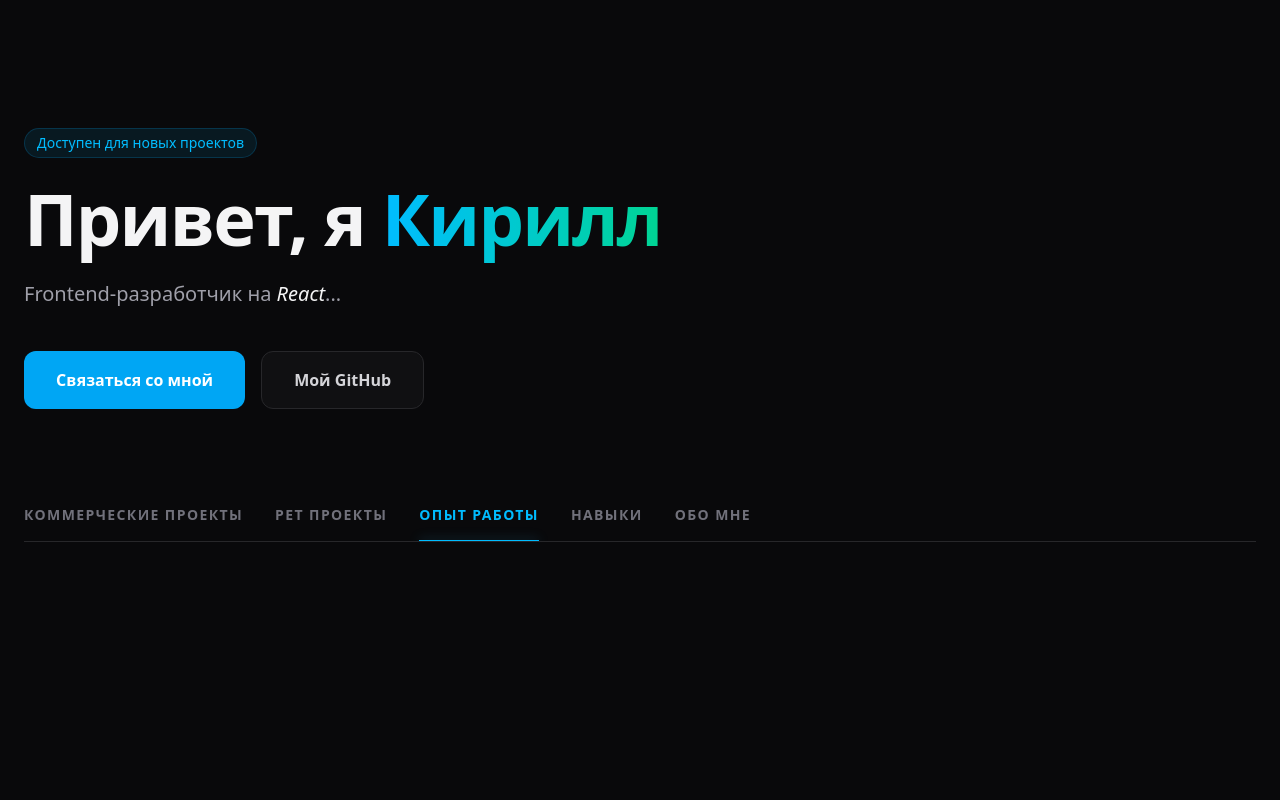
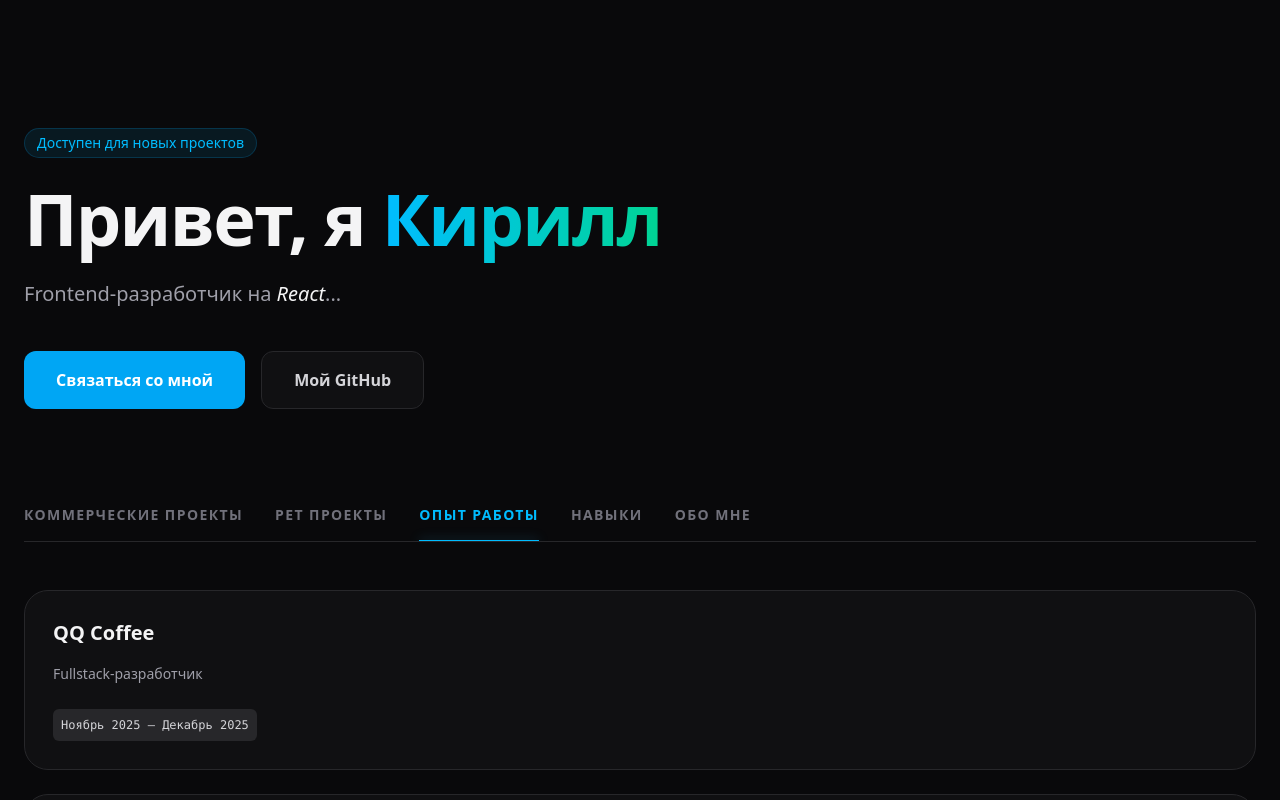
Before and after one commit to Assendro/portfolio, a React (Vite) app: page / in a window 1280 px wide. Both pictures are taken after a click on the button "ОПЫТ РАБОТЫ". Shown: the top 800 px of the page. Built offline with nearby package versions, Linux system fonts and the light colour scheme.

Commit message:
docs: expand experience

```diff
--- a/src/App.tsx
+++ b/src/App.tsx
@@ -1,6 +1,7 @@
 import { useState } from 'react';
 import Tabs from './components/Tabs';
 import ProjectCard from './components/ProjectCard';
+import ExperienceCard from './components/ExperienceCard';
 
 type TabId = 'projects' | 'skills' | 'about' | 'commercial' | 'experience';
 
@@ -41,7 +42,7 @@ function App() {
                         <div className="animate-in fade-in duration-500">
                             <ProjectCard
                                 title="klum-ba.ru"
-                                description="Разработка фронтенд-части. Реализовал адаптивную верстку, интеграцию с API."
+                                description="Разработка фронтенд-части всего сайта по дизайну в figma. Реализовал адаптивную верстку, интеграцию с API."
                                 stack={['HTML', 'JavaScript', 'CSS']}
                                 link="https://klum-ba.ru/"
                             />
@@ -77,6 +78,16 @@ function App() {
                     )}
                     {activeTab === 'experience' && (
                         <div className="animate-in fade-in duration-500">
+                            <ExperienceCard
+                                companyName="QQ Coffee"
+                                jobTitle="Fullstack-разработчик"
+                                timePeriod={'Ноябрь 2025 — Декабрь 2025'}
+                            />
+                            <ExperienceCard
+                                companyName="Retail Rocket"
+                                jobTitle="Старший специалист технической поддержки"
+                                timePeriod={'Февраль 2022 — Июнь 2023'}
+                            />
                         </div>
                     )}
 
--- /dev/null
+++ b/src/components/ExperienceCard.tsx
@@ -0,0 +1,29 @@
+import React from 'react';
+
+interface ExperienceProps {
+    companyName: string;
+    jobTitle: string;
+    timePeriod: string;
+}
+
+const ExperienceCard: React.FC<ExperienceProps> = ({ companyName, jobTitle, timePeriod }) => {
+    return (
+        <div className="group relative overflow-hidden rounded-3xl border border-zinc-800 bg-zinc-900/50 p-1 transition-all hover:border-sky-500/50 mb-6">
+            <div className="p-6">
+                <div className="flex items-center justify-between mb-4">
+                    <h3 className="text-xl font-bold text-zinc-100">{companyName}</h3>
+                </div>
+                <p className="text-zinc-400 text-sm leading-relaxed mb-6">
+                    {jobTitle}
+                </p>
+                <div className="flex flex-wrap gap-3">
+                    <span className="rounded-md bg-zinc-800 p-2 text-xs text-zinc-300 font-mono">
+                        {timePeriod}
+                    </span>
+                </div>
+            </div>
+        </div>
+    );
+};
+
+export default ExperienceCard;
```
